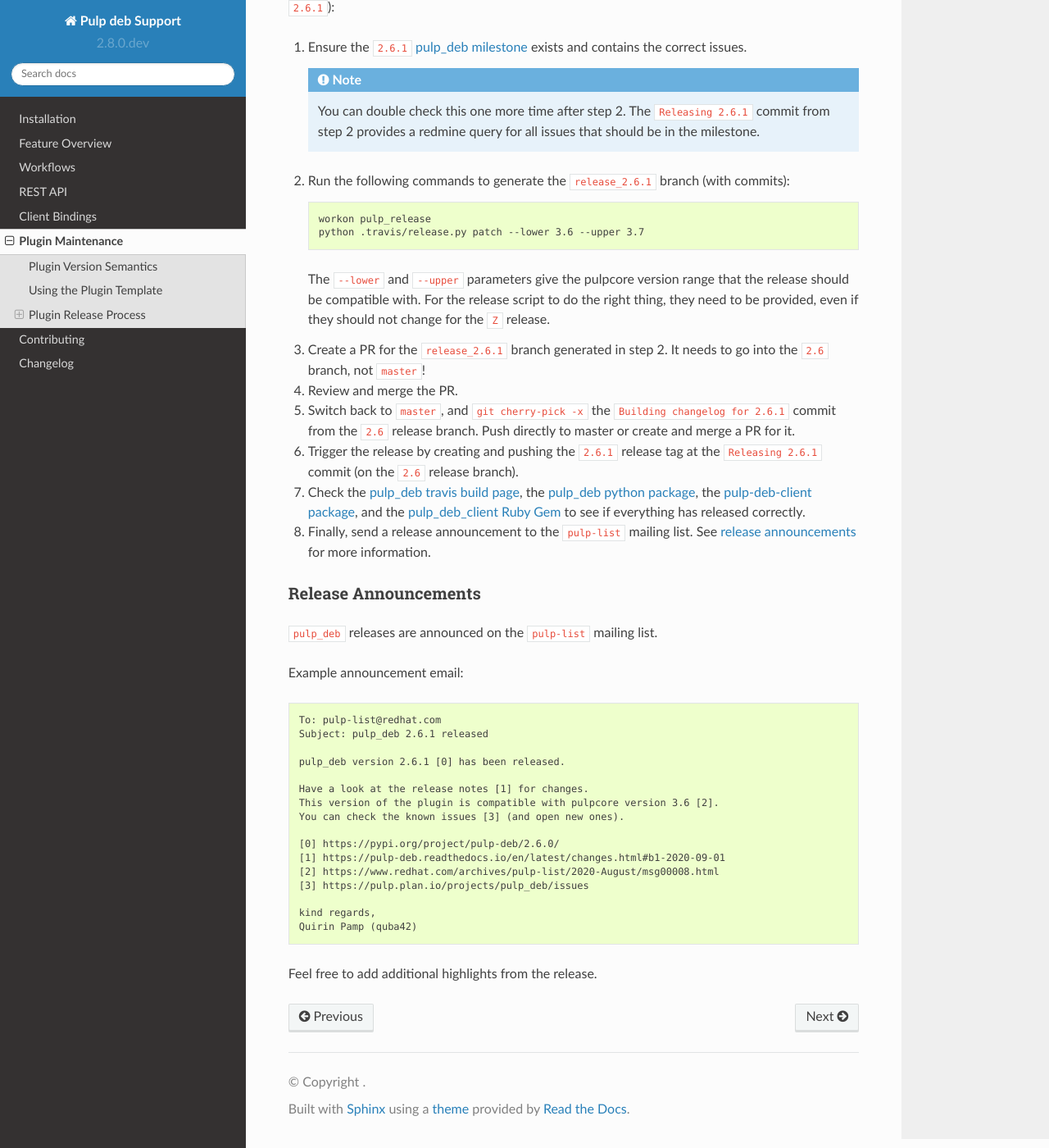
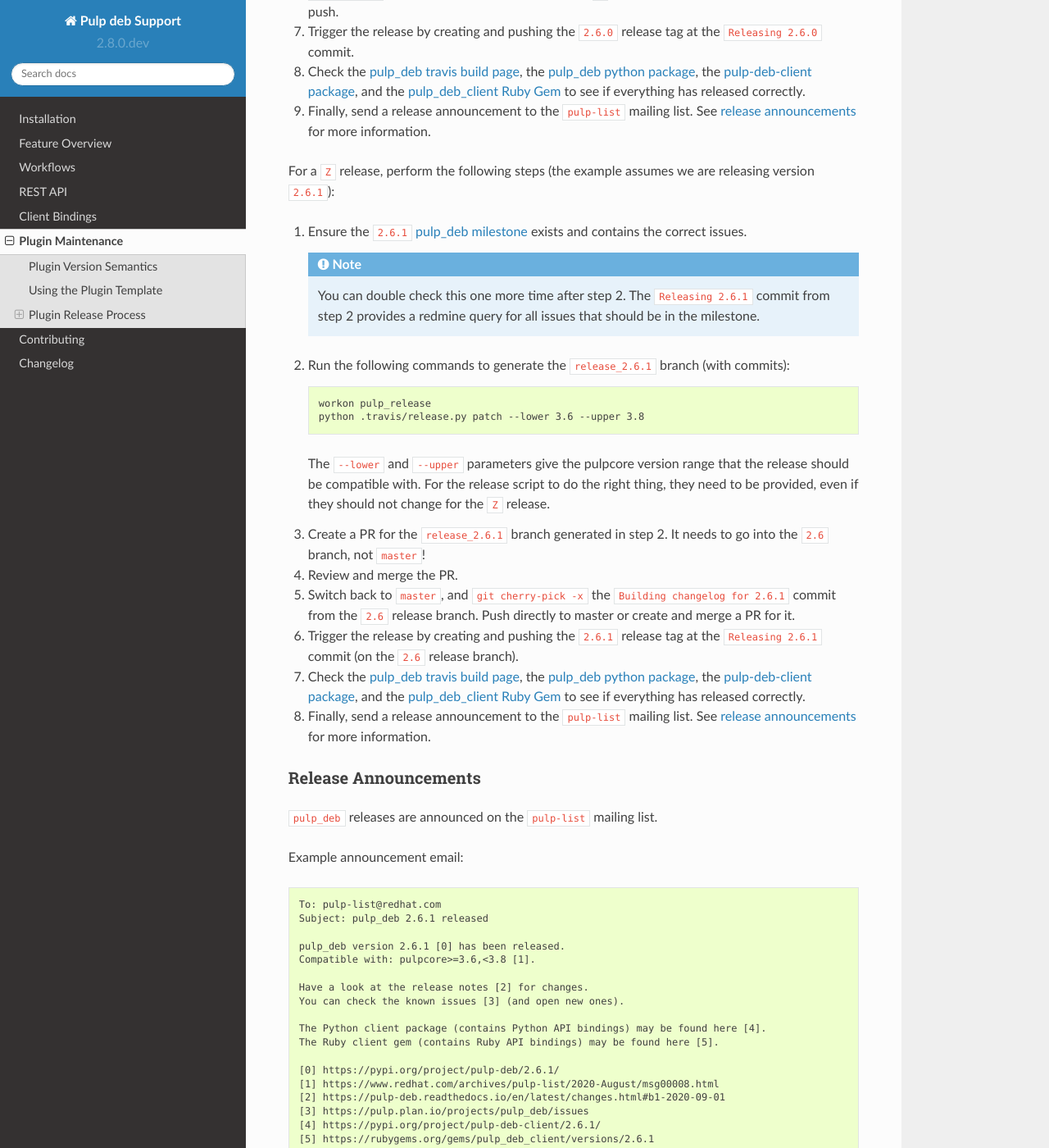
Before and after one commit to pulp/pulp_deb, a Sphinx documentation site: the page built from docs/plugin_maintenance.rst, in a window 1280 px wide and 1400 px high, scrolled down 3531 px. Shown: the whole window at 82% size. Built offline with Sphinx 7.4.7 and the Read the Docs theme 2.0.0, drawn with Linux system fonts in a browser that asks for light colours; some of the changed text lies outside the part shown.

Commit message:
Update the release documentation
[noissue]

This reflects the lessons learned from the 2.7.0 release.
See: https://github.com/pulp/pulp_deb/pull/219

```diff
--- a/docs/external_references.rst
+++ b/docs/external_references.rst
@@ -6,6 +6,8 @@
    https://docs.pulpproject.org/workflows/upload-publish.html
 .. _pulpcore installation:
    https://docs.pulpproject.org/installation/index.html
+.. _pulpcore plugin API deprecation policy:
+   https://docs.pulpproject.org/pulpcore/plugins/plugin-writer/concepts/index.html#plugin-api-stability-and-deprecation-policy
 .. _pulp_deb milestone:
    https://pulp.plan.io/projects/pulp_deb/roadmap
 .. _pulpcore release guide:
--- a/docs/plugin_maintenance.rst
+++ b/docs/plugin_maintenance.rst
@@ -126,11 +126,18 @@ For a ``Y`` release, perform the following steps (the example assumes we are rel
    .. code-block:: none
 
       workon pulp_release
-      python .travis/release.py minor --lower 3.6 --upper 3.7
+      python .travis/release.py minor --lower 3.6 --upper 3.8
 
    The ``--lower`` and ``--upper`` parameters give the pulpcore version range that the release should be compatible with.
-   Currently, each release is pegged to exactly one pulpcore-``Y`` release.
-   This is due to change with the pulpcore ``3.7`` release.
+   The example would result in a declared compatibility range of ``pulpcore>=3.6,<3.8``.
+   That is, for all pulpcore ``3.6.*`` and ``3.7.*`` releases.
+
+   .. note::
+      pulpcore will introduce breaking changes to the plugin API over a cycle of two ``Y`` releases.
+      Affected functions will be deprecated in some ``Y`` release, but only be removed with the next ``Y`` release after that.
+      As a result, if we are releasing for the pulpcore ``3.6`` release, it should be safe to declare a lower bound of ``3.6``,
+      and an upper bound of ``3.8``, so long as we are no longer dependent on any deprecations announced with the pulpcore ``3.6`` release.
+      See `pulpcore plugin API deprecation policy`_ for more information.
 
 #. Create a PR for the ``release_2.6.0`` branch generated in step 2.
 #. Review and merge the PR to ``master``.
@@ -157,7 +164,7 @@ For a ``Z`` release, perform the following steps (the example assumes we are rel
    .. code-block:: none
 
       workon pulp_release
-      python .travis/release.py patch --lower 3.6 --upper 3.7
+      python .travis/release.py patch --lower 3.6 --upper 3.8
 
    The ``--lower`` and ``--upper`` parameters give the pulpcore version range that the release should be compatible with.
    For the release script to do the right thing, they need to be provided, even if they should not change for the ``Z`` release.
@@ -188,17 +195,22 @@ Example announcement email:
    Subject: pulp_deb 2.6.1 released
 
    pulp_deb version 2.6.1 [0] has been released.
+   Compatible with: pulpcore>=3.6,<3.8 [1].
 
-   Have a look at the release notes [1] for changes.
-   This version of the plugin is compatible with pulpcore version 3.6 [2].
+   Have a look at the release notes [2] for changes.
    You can check the known issues [3] (and open new ones).
 
-   [0] https://pypi.org/project/pulp-deb/2.6.0/
-   [1] https://pulp-deb.readthedocs.io/en/latest/changes.html#b1-2020-09-01
-   [2] https://www.redhat.com/archives/pulp-list/2020-August/msg00008.html
+   The Python client package (contains Python API bindings) may be found here [4].
+   The Ruby client gem (contains Ruby API bindings) may be found here [5].
+
+   [0] https://pypi.org/project/pulp-deb/2.6.1/
+   [1] https://www.redhat.com/archives/pulp-list/2020-August/msg00008.html
+   [2] https://pulp-deb.readthedocs.io/en/latest/changes.html#b1-2020-09-01
    [3] https://pulp.plan.io/projects/pulp_deb/issues
+   [4] https://pypi.org/project/pulp-deb-client/2.6.1/
+   [5] https://rubygems.org/gems/pulp_deb_client/versions/2.6.1
 
-   kind regards,
+   Kind regards,
    Quirin Pamp (quba42)
 
 Feel free to add additional highlights from the release.
```
